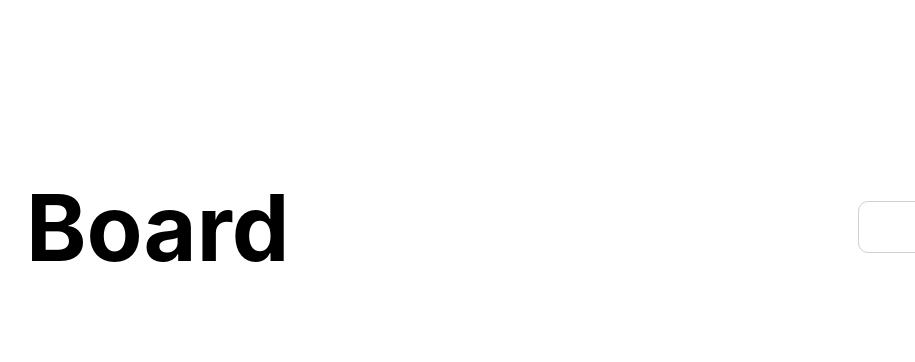
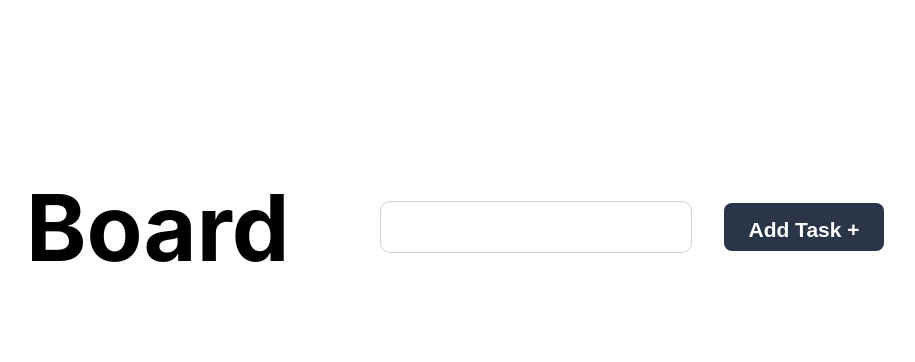
Before and after one commit to marleen-v/join-378, a plain HTML site: page index.html in a window 1280 px wide. Shown: the part 32-394 px from the top of the page, without its empty margins (270-1185 px from the left). Drawn offline with Linux system fonts and the light colour scheme; a web font is replaced by a local one.

Commit message:
Update board

```diff
--- a/scripts/boards.js
+++ b/scripts/boards.js
@@ -35,8 +35,9 @@ function boardHTML() {
         <div class="board-search">
             <div class="board-headline"><h1>Board</h1></div>
             <div class="search-task"><input class="board-search-input" type="text"></div>
-            <div class="btn-task-container"><button class="btn-task">Add Task</button></div>
+            <div class="btn-task-container"><button class="btn-task">Add Task +</button></div>
         </div>
+        <div class="board-bar"></div>
         <div class="board-main"></div>
     `;
 }
--- a/styles/board.css
+++ b/styles/board.css
@@ -17,7 +17,7 @@ main {
     grid-template-rows: 128px 232px 24px 1fr;
     grid-template-columns: 1fr;
     height: 100vh;
-    padding-left: 64px;
+    padding: 0 64px 0 64px;
 }
 
 
@@ -28,7 +28,7 @@ main {
 
 .board-search {
     display: grid;
-    grid-template-columns: 800px 312px 222px;
+    grid-template-columns: auto 312px 222px;
     height: 232px;
     gap: 32px;
 }
@@ -46,6 +46,13 @@ main {
     justify-content: flex-start;
     font-size: 61px;
     font-weight: 700;
+}
+
+
+.board-bar {
+    display: grid;
+    grid-template-columns: repeat(4, 1fr);
+    grid-template-rows: 1fr;
 }
 
 
```
